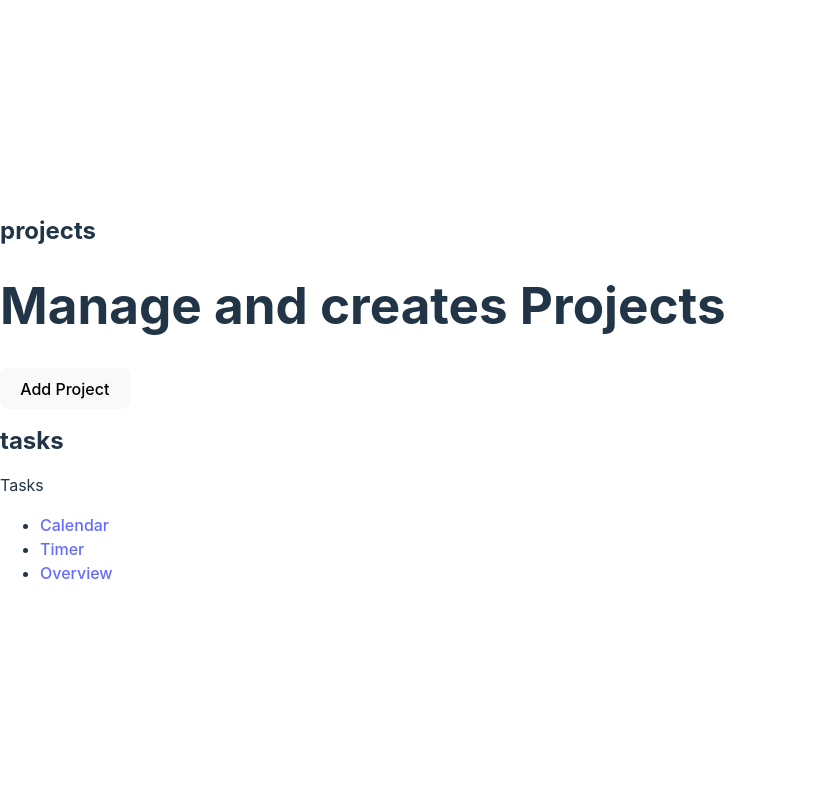
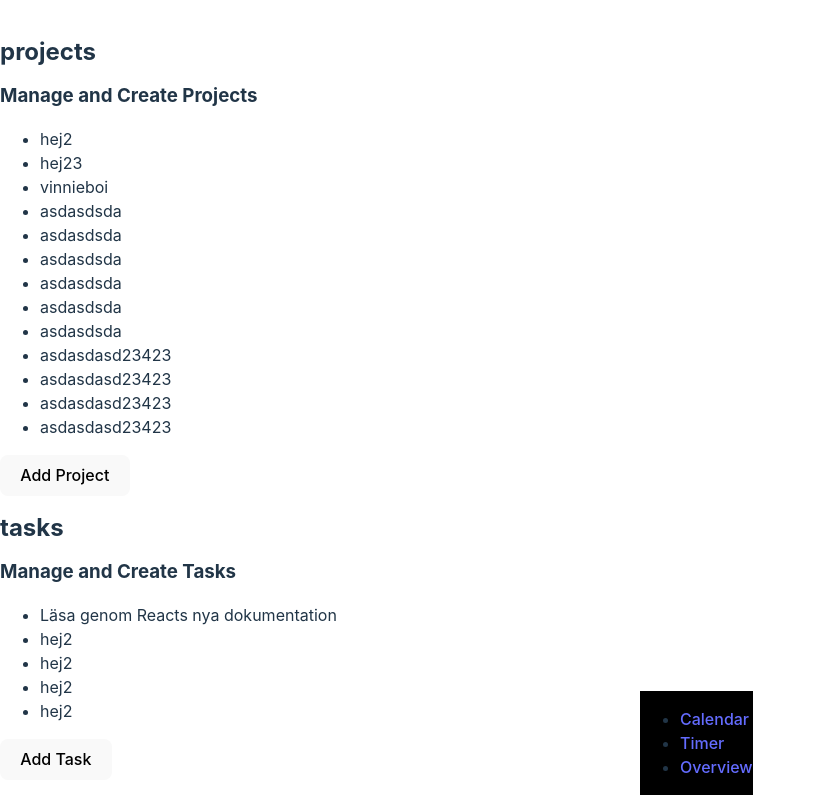
Before and after one commit to joakimmelen/timetracker, a React (Vite) app: page / in a window 1280 px wide. Shown: the whole page, without its empty margins (0-816 px from the left). Built offline with nearby package versions, Linux system fonts and the light colour scheme; data requests are answered from the project's data file.

Commit message:
friday updates

```diff
--- a/db.json
+++ b/db.json
@@ -1,15 +1,5 @@
 {
   "projects": [
-    {
-      "id": 1,
-      "name": "Projekt nr 1",
-      "color": "#4E0E9F"
-    },
-    {
-      "id": 2,
-      "name": "hej",
-      "color": "#000FFF"
-    },
     {
       "name": "hej2",
       "color": "#000FFF",
@@ -26,24 +16,54 @@
       "id": 5
     },
     {
-      "name": "boogiewoogie",
+      "name": "asdasdsda",
       "color": "#000000",
       "id": 6
     },
     {
-      "name": "tjjooogie",
+      "name": "asdasdsda",
       "color": "#000000",
       "id": 7
     },
     {
-      "name": "asdasdsadasd",
-      "color": "#008000",
+      "name": "asdasdsda",
+      "color": "#000000",
       "id": 8
     },
     {
-      "name": "asdasdsadasd",
-      "color": "#008000",
+      "name": "asdasdsda",
+      "color": "#000000",
       "id": 9
+    },
+    {
+      "name": "asdasdsda",
+      "color": "#000000",
+      "id": 10
+    },
+    {
+      "name": "asdasdsda",
+      "color": "#000000",
+      "id": 11
+    },
+    {
+      "name": "asdasdasd23423",
+      "color": "#000000",
+      "id": 12
+    },
+    {
+      "name": "asdasdasd23423",
+      "color": "#000000",
+      "id": 13
+    },
+    {
+      "name": "asdasdasd23423",
+      "color": "#000000",
+      "id": 14
+    },
+    {
+      "name": "asdasdasd23423",
+      "color": "#000000",
+      "id": 15
     }
   ],
   "tasks": [
@@ -51,6 +71,26 @@
       "id": 1,
       "projectId": 1,
       "title": "Läsa genom Reacts nya dokumentation"
+    },
+    {
+      "projectId": "",
+      "title": "hej2",
+      "id": 2
+    },
+    {
+      "projectId": "",
+      "title": "hej2",
+      "id": 3
+    },
+    {
+      "projectId": "",
+      "title": "hej2",
+      "id": 4
+    },
+    {
+      "projectId": "",
+      "title": "hej2",
+      "id": 5
     }
   ],
   "timelogs": [
--- a/src/App.jsx
+++ b/src/App.jsx
@@ -3,6 +3,7 @@ import Calendar from "./components/Calendar";
 import Overview from "./components/Overview";
 import Timer from "./components/Timer";
 import NewProjectForm from "./components/NewProjectForm";
+import NewTaskForm from "./components/NewTaskForm";
 import ErrorPage from "./pages/ErrorPage";
 import RootLayout from "./pages/RootLayout";
 import { TimeTrackerProvider } from "./context/TimeTrackerContext";
@@ -33,6 +34,10 @@ const router = createBrowserRouter([
         path: "newproject",
         element: <NewProjectForm />,
       },
+      {
+        path: "newtask",
+        element: <NewTaskForm />,
+      },
     ],
   },
 ]);
--- a/src/components/Calendar.jsx
+++ b/src/components/Calendar.jsx
@@ -1,7 +1,12 @@
 import React from "react";
 
 function Calendar() {
-  return <div>THE CALENDAR WILL GO HERE</div>;
+  return (
+    <div>
+      <input type="date" name="" id="" />
+      <input type="date" name="" id="" />
+    </div>
+  );
 }
 
 export default Calendar;
--- a/src/components/NewProjectForm.jsx
+++ b/src/components/NewProjectForm.jsx
@@ -5,7 +5,7 @@ import { useTimeTrackContext } from "../context/TimeTrackerContext";
 function NewProjectForm() {
   const projectNameRef = useRef();
   const projectColorRef = useRef();
-  const { projects, addProject } = useTimeTrackContext();
+  const { addProject } = useTimeTrackContext();
 
   function handleSubmit(e) {
     e.preventDefault();
@@ -14,7 +14,7 @@ function NewProjectForm() {
 
   return (
     <div>
-      <h2>Hej</h2>
+      <h2>Create Project</h2>
       <form onSubmit={handleSubmit}>
         <label htmlFor="projectName">Project Name</label>
         <input
@@ -35,13 +35,6 @@ function NewProjectForm() {
         </Link>
         <button type="submit">Submit</button>
       </form>
-      <div>
-        <ul>
-          {projects.map((project) => (
-            <li key={project.id}>{project.name}</li>
-          ))}
-        </ul>
-      </div>
     </div>
   );
 }
--- a/src/components/NewTaskForm.jsx
+++ b/src/components/NewTaskForm.jsx
@@ -1,26 +1,48 @@
-import React from "react";
-import { Form } from "react-router-dom";
+import React, { useRef } from "react";
+import { Link } from "react-router-dom";
+import { useTimeTrackContext } from "../context/TimeTrackerContext";
+import { getTasks } from "../utils/api";
 
 function NewTaskForm() {
+  const taskNameRef = useRef();
+  const projectRef = useRef();
+  const { addTask, projects } = useTimeTrackContext();
+
+  // const projectsId = projects.map((project) => project.id);
+  // const projectId = projects.filter((project) => project.id == projectsId);
+
+  function handleSubmit(e) {
+    e.preventDefault();
+
+    const selectedProject = projects.find(
+      (project) => project.name == projectRef.current.value
+    );
+    console.log(selectedProject.id);
+    addTask(taskNameRef.current.value, projectRef.current.value);
+  }
+
   return (
     <div>
-      <Form method="post" action="http://localhost:3000/projects">
-        <label htmlFor="projectName">Project Name</label>
-        <input
-          type="text"
-          ref={projectNameRef}
-          name="projectName"
-          id="projectName"
-        />
-        <label htmlFor="projectColor">Project Color</label>
-        <input
-          type="color"
-          ref={projectColorRef}
-          name="projectColor"
-          id="projectColor"
-        />
+      <h2>Create Task</h2>
+      <form onSubmit={handleSubmit}>
+        <label htmlFor="taskName">Task Name</label>
+        <input type="text" ref={taskNameRef} name="taskName" id="taskName" />
+        <label htmlFor="project">Project:</label>
+        <select id="project" ref={projectRef}>
+          <option value="" disabled>
+            --Please choose an project
+          </option>
+          {projects.map((project) => (
+            <option value={project.name} key={project.id}>
+              {project.name}
+            </option>
+          ))}
+        </select>
+        <Link to={`/overview`}>
+          <button>Cancel</button>
+        </Link>
         <button type="submit">Submit</button>
-      </Form>
+      </form>
     </div>
   );
 }
--- a/src/components/Projects.jsx
+++ b/src/components/Projects.jsx
@@ -3,15 +3,22 @@ import { getProjects } from "../utils/api";
 import { useLoaderData } from "react-router";
 import { Link } from "react-router-dom";
 import NewProjectForm from "./NewProjectForm";
+import { useTimeTrackContext } from "../context/TimeTrackerContext";
 
 function Projects() {
-  const projectData = useLoaderData();
+  const { projects } = useTimeTrackContext();
 
   return (
     <div>
       <div>
-        <h1>Manage and creates Projects</h1>
-        {projectData}
+        <h3>Manage and Create Projects</h3>
+        <div>
+          <ul>
+            {projects.map((project) => (
+              <li key={project.id}>{project.name}</li>
+            ))}
+          </ul>
+        </div>
         <Link to={`/newproject`}>
           <button>Add Project</button>
         </Link>
--- a/src/components/Tasks.jsx
+++ b/src/components/Tasks.jsx
@@ -1,7 +1,33 @@
 import React from "react";
+import { getTasks } from "../utils/api";
+import { Link } from "react-router-dom";
+import NewTaskForm from "./NewTaskForm";
+import { useTimeTrackContext } from "../context/TimeTrackerContext";
 
-function Tasks() {
-  return <div>Tasks</div>;
+function Projects() {
+  const { tasks } = useTimeTrackContext();
+
+  return (
+    <div>
+      <div>
+        <h3>Manage and Create Tasks</h3>
+        <div>
+          <ul>
+            {tasks.map((task) => (
+              <li key={task.id}>{task.title}</li>
+            ))}
+          </ul>
+        </div>
+        <Link to={`/newtask`}>
+          <button>Add Task</button>
+        </Link>
+      </div>
+    </div>
+  );
 }
 
-export default Tasks;
+export default Projects;
+
+export function loader() {
+  return getProjects();
+}
--- a/src/components/Timer.jsx
+++ b/src/components/Timer.jsx
@@ -1,8 +1,14 @@
 import React from "react";
 
 function Timer() {
+  function handleClick() {
+    console.log(Date.now());
+  }
   return (
-    <div>HERE WE WEILL HAVE A ADVANCED TIMER FOR OUR TASKS AND PROJECTS</div>
+    <div>
+      <button onClick={handleClick}>Start</button>
+      <button onClick={handleClick}>Stop</button>
+    </div>
   );
 }
 
--- a/src/index.css
+++ b/src/index.css
@@ -68,3 +68,13 @@ button:focus-visible {
     background-color: #f9f9f9;
   }
 }
+
+nav {
+  display: flex;
+  justify-content: space-around;
+  overflow: visible;
+  position: absolute;
+  bottom: 5px;
+  left: 50%;
+  background-color: black;
+}
```
Also changed, not shown: 1 other file (tests, documents, lock files or other folders).
